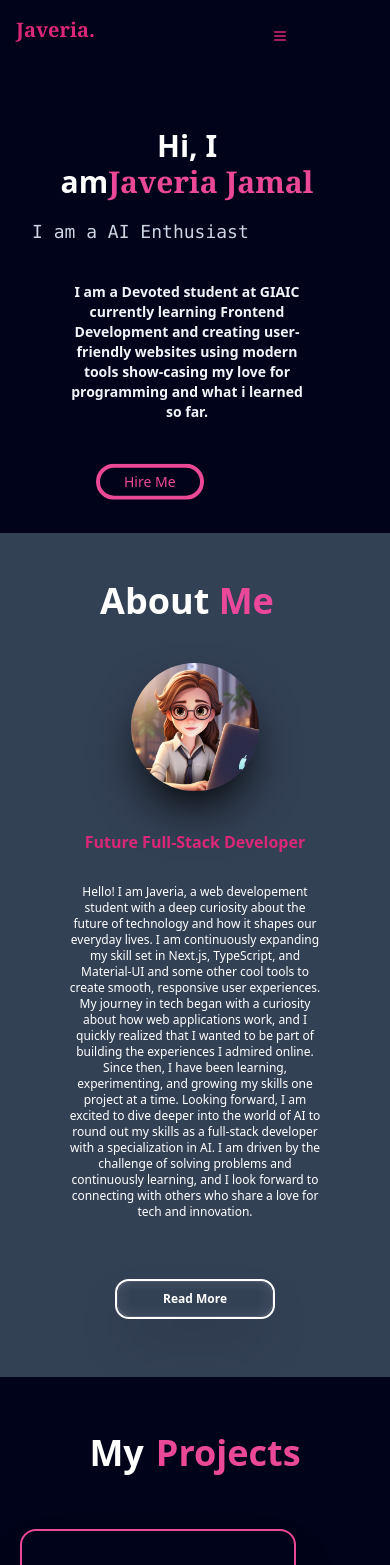
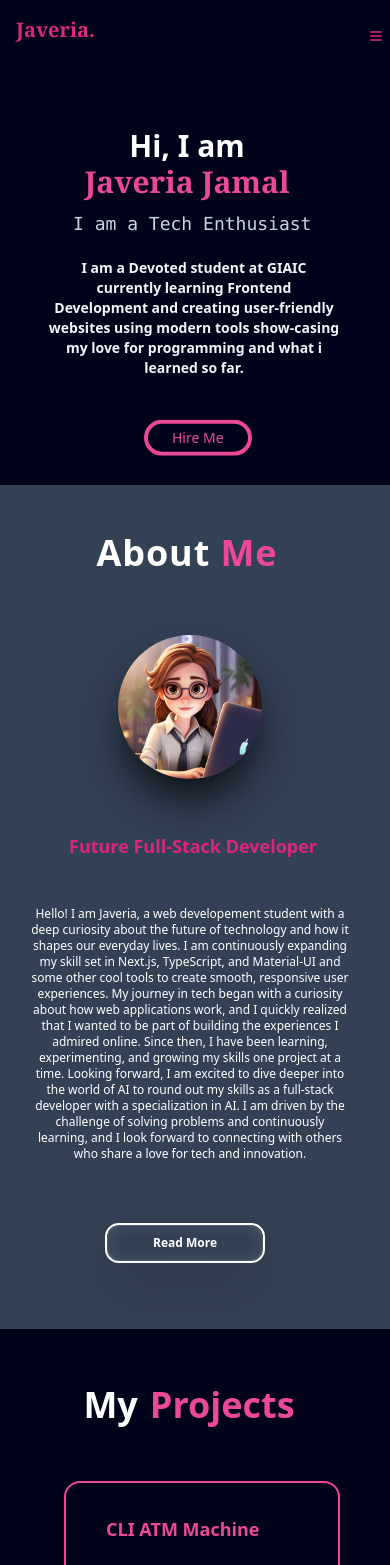
Before and after one commit to Javeriajamal/Personal-Portfolio, a Next.js app: page / in a window 390 px wide. Shown: the top 1565 px of the page. Built offline with nearby package versions, Linux system fonts and the light colour scheme.

Commit message:
updating for mobile  screen size

```diff
--- a/src/app/components/App.tsx
+++ b/src/app/components/App.tsx
@@ -5,7 +5,7 @@ import { TypeAnimation } from "react-type-animation";
 
 export const App = () => {
   return (
-    <div className='pl-52 pt-10 font-mono text-lg text-slate-300 xs:text-xs sm:text-base sm:-ml-12 xs:-ml-44 xs:-mt-4 xs:w-auto xs:flex-nowrap lg:text-lg lg:pl-52 lg:-ml-32 xl:-ml-28 xl:mt-1 xl:text-2xl md:-ml-6 md:text-lg '>
+    <div className='pl-52 pt-10 font-mono text-lg text-slate-300 xs:text-xs sm:text-base sm:-ml-12 xs:-ml-[135px] xs:-mt-6 xs:w-auto xs:flex-nowrap lg:text-lg lg:pl-52 lg:-ml-32 xl:-ml-28 xl:mt-1 xl:text-2xl md:-ml-6 md:text-lg '>
     <TypeAnimation
       sequence={[
         // Same substring at the start will only be typed out once, initially
@@ -13,7 +13,7 @@ export const App = () => {
         1000, // wait 1s before replacing "Mice" with "Hamsters"
         'I am a Passionate Learner',
         1000,
-        'I am a AI Enthusiast',
+        'I am a Tech Enthusiast',
         1000,
 
       ]}
--- a/src/app/components/Footer.tsx
+++ b/src/app/components/Footer.tsx
@@ -5,9 +5,9 @@ import React from 'react'
 export const Footer = () => {
   return (
     <div className='footer h-40 overflow-hidden flex justify-center pt-20 bg-slate-700 sm:mt-96 sm:h-32 md:h-24 xs:h-24 xs:flex-col'>
-      <p className='text-white sm:mb-2 sm:ml-40 sm:text-sm md:ml-48 md:mb-8 md:text-base lg:ml-80 lg:mb-10 xl:text-lg xl:ml-auto xl:mr-auto xs:text-xs xs:-mt-8 xs:ml-8'>Copyright © 2024 by Javeria | All right reserved.</p>
+      <p className='text-white sm:mb-2 sm:ml-40 sm:text-sm md:ml-48 md:mb-8 md:text-base lg:ml-80 lg:mb-10 xl:text-lg xl:ml-auto xl:mr-auto xs:text-xs xs:-mt-8 xs:ml-[70px] '>Copyright © 2024 by Javeria | All right reserved.</p>
 
-      <Link href={'/'}><ArrowUp className='h-10 w-10 text-white bg-pink-500 rounded-full py-2 px-2 animate-bounce hover:text-pink-500 hover:bg-white duration-1000 sm:ml-72 sm:-mt-20 md:ml-auto md:mr-32 md:-mt-14 lg:mr-44 lg:-mt-16 lg:h-10 lg:w-10 xl:mr-72 xs:h-8 xs:w-8  xs:-mt-14 xs:ml-36'/></Link>
+      <Link href={'/'}><ArrowUp className='h-10 w-10 text-white bg-pink-500 rounded-full py-2 px-2 animate-bounce hover:text-pink-500 hover:bg-white duration-1000 sm:ml-72 sm:-mt-20 md:ml-auto md:mr-32 md:-mt-14 lg:mr-44 lg:-mt-16 lg:h-10 lg:w-10 xl:mr-72 xs:h-8 xs:w-8  xs:-mt-14 xs:ml-[184px] '/></Link>
 
     </div>
   )
--- a/src/app/components/Projects.tsx
+++ b/src/app/components/Projects.tsx
@@ -5,9 +5,9 @@ export const Projects = () => {
   return (
     <>
     <section id='projects' className='h-screen pt-4 sm:h-auto overflow-hidden xl:pb-10 xs:h-auto'>
-      <h1 className='text-white text-6xl font-semibold flex justify-center pt-20 sm:text-5xl sm:-mt-7 md:text-6xl md:mr-7 md:mt-4 lg:text-6xl lg:mr-12 lg:mt-2 xl:text-7xl xl:mr-10 xs:text-4xl xs:-mt-10 '>My <span className='text-pink-500 ml-3'> Projects</span></h1>
+      <h1 className='text-white text-6xl font-semibold flex justify-center pt-20 sm:text-5xl sm:-mt-7 md:text-6xl md:mr-7 md:mt-4 lg:text-6xl lg:mr-12 lg:mt-2 xl:text-7xl xl:mr-10 xs:mr-3 xs:text-4xl xs:-mt-10 '>My <span className='text-pink-500 ml-3'> Projects</span></h1>
 
-        <div className='boxes grid grid-cols-3 gap-20 mt-20 sm:grid sm:grid-cols-2 sm:ml-5 sm:gap-8 lg:grid-cols-3 lg:ml-4 lg:mr-4 md:grid-cols-2 md:mt-20 xl:ml-16 xl:mr-20 xl:gap-14 xs:grid-cols-1 xs:ml-5 xs:gap-10 xs:mt-14 xs:mb-20'>
+        <div className='boxes grid grid-cols-3 gap-20 mt-20 sm:grid sm:grid-cols-2 sm:ml-5 sm:gap-8 lg:grid-cols-3 lg:ml-4 lg:mr-4 md:grid-cols-2 md:mt-20 xl:ml-16 xl:mr-20 xl:gap-14 xs:grid-cols-1 xs:mx-16 xs:gap-10 xs:mt-14 xs:mb-20'>
 
           <div className="box-content w-72 h-96 px-10 pt-10 border-2 border-pink-500 bg-black-100 hover: shadow-2xl rounded-2xl hover:shadow-black-100 hover:-translate-y-1 hover:scale-105 hover:duration-300 hover:border-white sm:w-48 sm:h-80 md:w-60 lg:w-56 xl:w-72 xl:h-80 xs:w-48 xs:h-80" id="box1">
             <h1 className="text-pink-500 text-2xl font-semibold mt-2 sm:text-xl sm:mt-0 xl:text-2xl md:text-xl xs:text-lg xs:-mt-2">CLI ATM Machine</h1>
--- a/src/app/components/Sidebar-mobile.tsx
+++ b/src/app/components/Sidebar-mobile.tsx
@@ -7,6 +7,7 @@ import { Menu, X } from "lucide-react";
 import Link from "next/link";
 import { SidebarButtonsSheet as SidebarButtons } from "./Sidebar-button";
 import { usePathname } from "next/navigation";
+
 
 
 interface SidebarMobileProps {
@@ -22,7 +23,7 @@ export function SidebarMobile(props: SidebarMobileProps) {
         <Sheet>
             <SheetTrigger asChild>
                 <Button className=" flex justify-end  lg:hidden xl:hidden md:visible sm:visible text-pink-600 fixed z-20 sm:mt-5 md:mt-5 sm:ml-96 md:ml-96 xs:ml-60 xs:mt-4" size='lg' variant='link'>
-                    <Menu className="menu-icon sm:ml-44 md:ml-72 none lg:hidden xl:hidden md:block sm:block" size={100} />
+                    <Menu className="menu-icon xs:ml-24 sm:ml-44 md:ml-72 none lg:hidden xl:hidden md:block sm:block" size={100} />
 
                 </Button>
             </SheetTrigger>
--- a/src/app/page.tsx
+++ b/src/app/page.tsx
@@ -12,14 +12,16 @@ import Image from "next/image";
 export default function Home() {
   return (
     <>
-    <section className="Hero-sec grid-flow-row overflow-hidden h-full  sm:grid-flow-col md:grid-flow-col lg:pb-40">
-        <h1 className="text-white font-semibold text-6xl px-52 pt-48 sm:text-4xl sm:w-8/12 md:text-5xl lg:text-5xl sm:space-x-10 sm:px-14 sm:text-center sm:ml-24 md:text-center md:ml-28 md:w-8/12  lg:-ml-20 lg:w-9/12 lg:pt-60 xl:-ml-28 xl:text-6xl sm:space-y-10 xs:text-3xl xs:-mt-16  xs:text-center xs:-ml-32 xs:px-28 lg:space-x-3"><span className="xs:ml-28 sm:ml-16">Hi, I am</span><span className="text-pink-500 font-serif sm:w-auto xs:w-full xs:-mr-28 md:w-auto md:flex-nowrap ">Javeria Jamal</ span></h1>
+
+
+    <section className="Hero-sec grid-flow-row overflow-hidden h-full xs:pb-5  sm:grid-flow-col md:grid-flow-col lg:pb-40">
+        <h1 className="text-white font-semibold text-6xl px-52 pt-48 sm:text-4xl sm:w-8/12 md:text-5xl lg:text-5xl sm:space-x-10 sm:px-14 sm:text-center sm:ml-24 md:text-center md:ml-28 md:w-8/12 lg:-ml-20 lg:w-9/12 lg:pt-60 xl:-ml-28 xl:text-6xl sm:space-y-10 xs:text-3xl xs:-mt-16 xs:text-center xs:-ml-32 xs:px-28 lg:space-x-3"><span className="xs:ml-28 sm:ml-16">Hi, I am </span><span className="text-pink-500 font-serif sm:w-auto xs:w-full xs:-mr-28 md:w-auto md:flex-nowrap ">Javeria Jamal</ span></h1>
         <App />
-        <p className="text-slate-100 pl-52 pt-14 font-semibold w-2/3 sm:text-center md:text-center sm:text-lg md:text-lg sm:w-11/12 sm:-ml-24 md:w-10/12 md:-ml-14 lg:w-8/12 lg:text-left lg:-ml-32 xl:-ml-28 xl:mt-1 xl:w-7/12 xs:text-sm xs:-mt-4 xs:-ml-36 xs:mr-20 xs:text-center xs:w-auto">
+        <p className="text-slate-100 pl-52 pt-14 font-semibold w-2/3 sm:text-center md:text-center sm:text-lg md:text-lg sm:w-11/12 sm:-ml-24 md:w-10/12 md:-ml-14 lg:w-8/12 lg:text-left lg:-ml-32 xl:-ml-28 xl:mt-1 xl:w-7/12 xs:text-sm xs:-mt-8 xs:-ml-40 xs:mr-20 xs:text-center xs:w-[500px] ">
           I am a Devoted student at GIAIC currently learning Frontend Development and creating user-friendly websites using modern tools show-casing my love for programming and what i learned so far.
         </p> <br /> <br />
 
-        <Link href={"https://www.linkedin.com/in/javeria-jamal-23a9552b3"} target="_blank" className="relative inline-flex items-center px-12 py-3 overflow-hidden text-lg font-medium text-pink-500 border-4 border-pink-500 rounded-full bg-black-100 hover:text-white group sm:ml-60 sm:px-8 sm:py-2 md:ml-72 md:mb-10 lg:px-12 lg:py-3 lg:ml-20 lg:mt-5 xl:ml-24 xl:-mt-3 xl:px-14 animate-bounce duration-1000 delay-200 xs:ml-24 xs:px-6 xs:py-1 xs:-mt-20">
+        <Link href={"https://www.linkedin.com/in/javeria-jamal-23a9552b3"} target="_blank" className="relative inline-flex items-center px-12 py-3 overflow-hidden text-lg font-medium text-pink-500 border-4 border-pink-500 rounded-full bg-black-100 hover:text-white group sm:ml-60 sm:px-8 sm:py-2 md:ml-72 md:mb-10 lg:px-12 lg:py-3 lg:ml-20 lg:mt-5 xl:ml-24 xl:-mt-3 xl:px-14 animate-bounce duration-1000 delay-200 xs:ml-[144px] xs:px-6 xs:py-1 xs:-mt-28 ">
 
         <span className="absolute left-0 block w-full h-0 transition-all bg-pink-500 opacity-100 group-hover:h-full top-1/2 group-hover:top-0 duration-400 ease"></span>
         <span className="absolute right-0 flex items-center justify-start w-10 h-10 duration-300 transform translate-x-full group-hover:translate-x-0 ease">
@@ -32,17 +34,17 @@ export default function Home() {
 
     </section>
 
-    <section className="about-sec min-h-screen bg-slate-700 mt-80 flex justify-center flex-wrap text-center sm:mt-20 md:mt-20 sm:grid sm:h-auto overflow-hidden lg:pb-28 xs:mt-8 xs:grid" id="about">
-      <h1 className="text-white font-semibold h-5 pt-20 sm:text-5xl md:text-6xl sm:pt-10 md:mt-6 md:ml-2 sm:mr-4 md:mr-7 lg:text-6xl lg:mr-14 lg:pt-12 xl:text-7xl xl:ml-14 xs:text-4xl xs:pt-12 xs:-ml-4">About <span className="text-pink-500">Me</span></h1>
-      <Image src="/images/Profile.png" width={200} height={200} alt="profile image" id="hero-img" className="shadow-2xl drop-shadow-2xl shadow-black h-56 w-56 rounded-full sm:h-36 sm:w-36 sm:mt-20 sm:ml-56 sm:mr-52 md:ml-72 md:mt-32 md:h-40 md:w-40 lg:h-48 lg:w-48 lg:ml-96 lg:mt-32 xl:ml-auto xl:mr-auto xl:w-52 xl:h-52 xl:mt-36 xs:w-32 xs:h-32 xs:ml-auto xs:mr-auto xs:mt-16"/>
+    <section className="about-sec min-h-screen bg-slate-700 mt-80 flex justify-center flex-wrap text-center sm:mt-20 md:mt-20 sm:grid sm:h-auto overflow-hidden lg:pb-28 xs:mt-2 xs:grid" id="about">
+      <h1 className="text-white font-semibold h-5 pt-20 sm:text-5xl md:text-6xl sm:pt-10 md:mt-6 md:ml-2 sm:mr-4 md:mr-7 lg:text-6xl lg:mr-14 lg:pt-12 xl:text-7xl xl:ml-14 xs:text-4xl xs:pt-12 xs:-ml-4 xs:tracking-wide ">About <span className="text-pink-500">Me</span></h1>
+      <Image src="/images/Profile.png" width={200} height={200} alt="profile image" id="hero-img" className="shadow-2xl drop-shadow-2xl shadow-black h-56 w-56 rounded-full sm:h-36 sm:w-36 sm:mt-20 sm:ml-56 sm:mr-52 md:ml-72 md:mt-32 md:h-40 md:w-40 lg:h-48 lg:w-48 lg:ml-96 lg:mt-32 xl:ml-auto xl:mr-auto xl:w-52 xl:h-52 xl:mt-36 xs:w-36 xs:h-36 xs:ml-[333px] xs:mr- auto xs:mt-16"/>
 
-      <h2 id="about-text" className="text-pink-600 text-2xl font-semibold mt-auto h-5 sm:text-xl sm:mr-4 sm:mt-6 md:mr-8 lg:text-2xl lg:mt-8 lg:mr-12 xl:-mr-6 xl:text-3xl xl:mt-7 md:text-2xl xs:text-base xs:ml-0 xs:mt-5">Future Full-Stack Developer</h2>
+      <h2 id="about-text" className="text-pink-600 text-2xl font-semibold mt-auto h-5 sm:text-xl sm:mr-4 sm:mt-6 md:mr-8 lg:text-2xl lg:mt-8 lg:mr-12 xl:-mr-6 xl:text-3xl xl:mt-7 md:text-2xl xs:text-lg xs:-ml-1 xs:mt-4">Future Full-Stack Developer</h2>
 
-      <p id="about-text" className="text-white text-center text-lg ml-72 mr-72 mt-14 sm:text-sm sm:text-center sm:ml-12 sm:mr-16 sm:mt-7 sm:w-auto md:mr-20 md:mt-8 md:w-auto lg:text-lg lg:ml-14 xl:mt-10 xl:w-9/12 xl:ml-40 md:text-sm xs:text-xs xs:w-64 xs:text-center xs:mt-4">
+      <p id="about-text" className="text-white text-center text-lg ml-72 mr-72 mt-14 sm:text-sm sm:text-center sm:ml-12 sm:mr-16 sm:mt-7 sm:w-auto md:mr-20 md:mt-8 md:w-auto lg:text-lg lg:ml-14 xl:mt-10 xl:w-9/12 xl:ml-40 md:text-sm xs:text-xs xs:w-80 xs:ml-[245px] xs:mr-[255px] xs:text-center xs:mt-4">
       Hello! I am Javeria, a web developement student with a deep curiosity about the future of technology and how it shapes our everyday lives. I am continuously expanding my skill set in Next.js, TypeScript, and Material-UI and some other cool tools to create smooth, responsive user experiences. My journey in tech began with a curiosity about how web applications work, and I quickly realized that I wanted to be part of building the experiences I admired online. Since then, I have been learning, experimenting, and growing my skills one project at a time. Looking forward, I am excited to dive deeper into the world of AI to round out my skills as a full-stack developer with a specialization in AI. I am driven by the challenge of solving problems and continuously learning, and I look forward to connecting with others who share a love for tech and innovation.
       </p>
 
-      <Link href="https://www.linkedin.com/in/javeria-jamal-23a9552b3" target="_blank" className="relative inline-flex items-center mt-2 justify-center px-10 h-16 w-52 overflow-hidden font-bold text-white border-2 border-white rounded-md shadow-2xl group sm:mt-10 sm:ml-60 sm:w-32 sm:h-12 sm:px-5 sm:mb-10 md:ml-72 md:w-36 lg:ml-96 lg:w-44 lg:h-14 xl:ml-auto xl:mr-auto xs:ml-auto xs:mr-auto  xs:mb-10 xs:w-40 xs:h-10 xs:mt-10">
+      <Link href="https://www.linkedin.com/in/javeria-jamal-23a9552b3" target="_blank" className="relative inline-flex items-center mt-2 justify-center px-10 h-16 w-52 overflow-hidden font-bold text-white border-2 border-white rounded-md shadow-2xl group sm:mt-10 sm:ml-60 sm:w-32 sm:h-12 sm:px-5 sm:mb-10 md:ml-72 md:w-36 lg:ml-96 lg:w-44 lg:h-14 xl:ml-auto xl:mr-auto  xs:ml-[320px]  xs:mb-7 xs:w-40 xs:h-10 xs:mt-6">
 
     <span className="absolute inset-0 transition duration-300 ease-out opacity-0 bg-gradient-to-br from-pink-600 via-purple-700 to-black-100 group-hover:opacity-100"></span>
 
@@ -64,50 +66,50 @@ export default function Home() {
     <Projects />
 
     <section className="skills-sec h-screen overflow-hidden bg-slate-700 sm:mt-20 sm:h-auto sm:pb-10 xs:mt-2 md:-mt-3 xs:h-auto xs:pb-20" id="skills">
-      <h1 className="text-white flex justify-center text-6xl font-semibold pt-20 sm:text-6xl sm:pt-14 md:mr-10 md:pt-20 lg:text-6xl xl:text-7xl xs:text-4xl">My <span className="text-pink-500 ml-4"> Skills</span></h1>
+      <h1 className="text-white flex justify-center text-6xl font-semibold pt-20 sm:text-6xl sm:pt-14 md:mr-10 md:pt-20 lg:text-6xl xl:text-7xl xs:text-4xl xs:-ml-5 xs:pt-12 ">My <span className="text-pink-500 ml-4"> Skills</span></h1>
 
       <div className="flex justify-between mt-14 ml-96 mr-96 -mb-16 sm:mt-20">
-          <span className="text-lg font-normal font-sans text-white ml-16 sm:text-base sm:-ml-64 md:-ml-72 lg:-ml-64 xl:-ml-32 xl:mt-10 xl:text-lg xs:-ml-80 xs:text-xs">HTML</span>
-          <span className="font-sans font-normal text-white mr-20 sm:-mr-32 sm:text-sm md:-mr-64 lg:-mr-64 xl:-mr-20 xl:mt-10 xl:text-lg xs:text-sm xs:mr-28">90%</span>
+          <span className="text-lg font-normal font-sans text-white ml-16 sm:text-base sm:-ml-64 md:-ml-72 lg:-ml-64 xl:-ml-32 xl:mt-10 xl:text-lg xs:-ml-[340px] xs:text-xs">HTML</span>
+          <span className="font-sans font-normal text-white mr-20 sm:-mr-32 sm:text-sm md:-mr-64 lg:-mr-64 xl:-mr-20 xl:mt-10 xl:text-lg xs:text-sm xs:mr-5">90%</span>
       </div>
 
-      <div className="w-2/4 bg-gray-200 rounded-full h-2.5 ml-auto mr-auto mt-20 md:ml-20 lg:ml-32 xl:ml-64 xs:w-64 sm:w-96 md:w-9/12 xl:w-7/12">
+      <div className="w-2/4 bg-gray-200 rounded-full h-2.5 ml-auto mr-auto mt-20 md:ml-20 lg:ml-32 xl:ml-64 xs:w-80 xs:mx-11 sm:w-96 md:w-9/12 xl:w-7/12 ">
       <div className="bg-pink-500 h-2.5 rounded-full w-11/12 "></div>
       </div>
 
       <div className="flex justify-between mt-20 ml-96 mr-96 -mb-16">
-          <span className="text-lg font-normal font-sans text-white ml-16 sm:text-base sm:-ml-64 md:-ml-72 lg:-ml-64 xl:-ml-32 xl:text-lg xs:-ml-80 xs:text-sm">CSS</span>
-          <span className="font-sans font-normal text-white mr-20 sm:-mr-32 sm:text-sm md:-mr-64 lg:-mr-64 xl:-mr-20 xl:text-lg xs:text-sm xs:mr-28">87%</span>
+          <span className="text-lg font-normal font-sans text-white ml-16 sm:text-base sm:-ml-64 md:-ml-72 lg:-ml-64 xl:-ml-32 xl:text-lg xs:-ml-[340px] xs:text-sm">CSS</span>
+          <span className="font-sans font-normal text-white mr-20 sm:-mr-32 sm:text-sm md:-mr-64 lg:-mr-64 xl:-mr-20 xl:text-lg xs:text-sm xs:mr-5">87%</span>
       </div>
 
-      <div className="w-2/4 bg-gray-200 rounded-full h-2.5 ml-auto mr-auto mt-20 md:ml-20 lg:ml-32 xl:ml-64 xs:w-64 sm:w-96 md:w-9/12 xl:w-7/12">
+      <div className="w-2/4 bg-gray-200 rounded-full h-2.5 ml-auto mr-auto mt-20 md:ml-20 lg:ml-32 xl:ml-64 xs:w-80 xs:mx-11 sm:w-96 md:w-9/12 xl:w-7/12">
       <div className="bg-pink-500 h-2.5 rounded-full w-10/12"></div>
       </div>
 
       <div className="flex justify-between mt-20 ml-96 mr-96 -mb-16">
-          <span className="text-lg font-normal font-sans text-white ml-16 sm:text-base sm:-ml-64 md:-ml-72 lg:-ml-64 xl:-ml-32 xl:text-lg xs:-ml-80 xs:text-sm">TypeScript</span>
-          <span className="text-lg font-sans font-normal text-white mr-20 sm:-mr-32 sm:text-sm md:-mr-64 lg:-mr-64 xl:-mr-20 xl:text-lg xs:text-sm xs:mr-28">75%</span>
+          <span className="text-lg font-normal font-sans text-white ml-16 sm:text-base sm:-ml-64 md:-ml-72 lg:-ml-64 xl:-ml-32 xl:text-lg xs:-ml-[340px] xs:text-sm">TypeScript</span>
+          <span className="text-lg font-sans font-normal text-white mr-20 sm:-mr-32 sm:text-sm md:-mr-64 lg:-mr-64 xl:-mr-20 xl:text-lg xs:text-sm xs:mr-5">75%</span>
       </div>
 
-      <div className="w-2/4 bg-gray-200 rounded-full h-2.5 ml-auto mr-auto mt-20 md:ml-20 lg:ml-32 xl:ml-64 xs:w-64 sm:w-96 md:w-9/12 xl:w-7/12">
+      <div className="w-2/4 bg-gray-200 rounded-full h-2.5 ml-auto mr-auto mt-20 md:ml-20 lg:ml-32 xl:ml-64 xs:w-80 xs:mx-11 sm:w-96 md:w-9/12 xl:w-7/12">
       <div className="bg-pink-500 h-2.5 rounded-full w-8/12"></div>
       </div>
 
       <div className="flex justify-between mt-20 ml-96 mr-96 -mb-16">
-          <span className="text-lg font-normal font-sans text-white ml-16 sm:text-base sm:-ml-64 md:-ml-72 lg:-ml-64 xl:-ml-32 xl:text-lg xs:-ml-80 xs:text-sm">Next.js</span>
-          <span className="font-sans font-normal text-white mr-20 sm:-mr-32 sm:text-sm md:-mr-64 lg:-mr-64 xl:-mr-20 xl:text-lg xs:text-sm xs:mr-28">92%</span>
+          <span className="text-lg font-normal font-sans text-white ml-16 sm:text-base sm:-ml-64 md:-ml-72 lg:-ml-64 xl:-ml-32 xl:text-lg xs:-ml-[340px] xs:text-sm">Next.js</span>
+          <span className="font-sans font-normal text-white mr-20 sm:-mr-32 sm:text-sm md:-mr-64 lg:-mr-64 xl:-mr-20 xl:text-lg xs:text-sm xs:mr-5">92%</span>
       </div>
 
-      <div className="w-2/4 bg-gray-200 rounded-full h-2.5 ml-auto mr-auto mt-20 md:ml-20 lg:ml-32 xl:ml-64 xs:w-64 sm:w-96 md:w-9/12 xl:w-7/12">
+      <div className="w-2/4 bg-gray-200 rounded-full h-2.5 ml-auto mr-auto mt-20 md:ml-20 lg:ml-32 xl:ml-64 xs:w-80 xs:mx-11 sm:w-96 md:w-9/12 xl:w-7/12">
       <div className="bg-pink-500 h-2.5 rounded-full w-11/12"></div>
       </div>
 
       <div className="flex justify-between mt-20 ml-96 mr-96 -mb-16 ">
-          <span className="text-lg font-normal font-sans text-white ml-16 sm:text-base sm:-ml-64 md:-ml-72 lg:-ml-64 xl:-ml-32 xl:text-lg xs:-ml-80 xs:text-sm">Tailwind CSS</span>
-          <span className="font-sans font-normal text-white mr-20 sm:-mr-32 sm:text-sm md:-mr-64 lg:-mr-64 xl:-mr-20 xl:text-lg xs:text-sm xs:mr-28">80%</span>
+          <span className="text-lg font-normal font-sans text-white ml-16 sm:text-base sm:-ml-64 md:-ml-72 lg:-ml-64 xl:-ml-32 xl:text-lg xs:-ml-[340px] xs:text-sm">Tailwind CSS</span>
+          <span className="font-sans font-normal text-white mr-20 sm:-mr-32 sm:text-sm md:-mr-64 lg:-mr-64 xl:-mr-20 xl:text-lg xs:text-sm xs:mr-5">80%</span>
       </div>
 
-      <div className="w-2/4 bg-gray-200 rounded-full h-2.5 ml-auto mr-auto mt-20 sm:mb-20 md:ml-20 lg:ml-32 xl:ml-64 xs:w-64 sm:w-96 md:w-9/12 xl:w-7/12">
+      <div className="w-2/4 bg-gray-200 rounded-full h-2.5 ml-auto mr-auto mt-20 sm:mb-20 md:ml-20 lg:ml-32 xl:ml-64 xs:mx-11 xs:w-80 sm:w-96 md:w-9/12 xl:w-7/12">
       <div className="bg-pink-500 h-2.5 rounded-full w-9/12"></div>
       </div>
 
@@ -115,12 +117,12 @@ export default function Home() {
 
 
     <section className="Contact-sec h-screen overflow-hidden sm:h-auto sm:-mb-80 xs:h-auto" id="contact">
-      <h3 className="text-white font-semibold text-6xl ml-40 pt-48 sm:text-5xl sm:mr-7 sm:pt-24 md:text-6xl  lg:text-6xl lg:pt-24 lg:ml-20 lg:text-left xl:pt-32 xl:ml-28 xs:text-4xl xs:-ml-0 xs:text-center xs:pt-20">Get in <span className="text-pink-500">Touch</span></h3>
-      <p className="text-white text-lg ml-40 mt-10 w-4/12 sm:text-lg sm:text-center sm:ml-36 sm:w-80  md:text-lg md:ml-52 md:mt-10 md:w-80 lg:ml-20 lg:mt-8 lg:text-left xl:ml-28 xl:w-96 xs:text-sm xs:ml-10 xs:text-center xs:w-60 xs:mt-6">
+      <h3 className="text-white font-semibold text-6xl ml-40 pt-48 sm:text-5xl sm:mr-7 sm:pt-24 md:text-6xl  lg:text-6xl lg:pt-24 lg:ml-20 lg:text-left xl:pt-32 xl:ml-28 xs:text-4xl xs:-ml-6 xs:text-center xs:pt-14">Get in <span className="text-pink-500">Touch</span></h3>
+      <p className="text-white text-lg ml-40 mt-10 w-4/12 sm:text-lg sm:text-center sm:ml-36 sm:w-80  md:text-lg md:ml-52 md:mt-10 md:w-80 lg:ml-20 lg:mt-8 lg:text-left xl:ml-28 xl:w-96 xs:text-sm xs:ml-[75px] xs:text-center xs:w-60 xs:mt-6">
       I would love to connect! Whether you have a question, want to chat about web development, or just want to say hi, feel free to reach out.
       </p>
 
-      <div className="flex justify-center ml-48 mt-20 space-x-8 sm:mt-10 sm:mr-8 lg:justify-start lg:ml-20 xl:ml-28 xl:mt-14 xs:ml-0 xs:mt-10 xs:space-x-4">
+      <div className="flex justify-center ml-48 mt-20 space-x-8 sm:mt-10 sm:mr-8 lg:justify-start lg:ml-20 xl:ml-28 xl:mt-14 xs:-ml-5 xs:mt-10 xs:space-x-4">
       <Link href="mailto:javeriajamal034@gmail.com" target="_blank"><Mail className="h-14 w-14 px-2 fill-pink-500 rounded-full border-4 border-white hover:fill-white hover:border-pink-500 sm:h-12 sm:w-12 xs:w-10 xs:h-10" /></Link>
 
       <Link href={'https://www.linkedin.com/in/javeria-jamal-23a9552b3'} target="_blank"><Linkedin className="h-14 w-14 px-2 fill-pink-500 rounded-full border-4 border-white hover:fill-white hover:border-pink-500 sm:h-12 sm:w-12 xs:w-10 xs:h-10" /></Link>
@@ -129,7 +131,7 @@ export default function Home() {
       </div>
 
 
-      <form className="w-4/12 flex mr-72 -mt-80 xs:ml-4 sm:mt-20 sm:ml-24 md:ml-36 lg:ml-auto lg:-mt-80 xl:pt-6 xs:mt-8 ">
+      <form className="w-4/12 flex mr-72 -mt-80 xs:ml-14 sm:mt-20 sm:ml-24 md:ml-36 lg:ml-auto lg:-mt-80 xl:pt-6 xs:mt-8  ">
         <fieldset className="rounded-md px-20 py-10 md:px-7 lg:px-4 lg:ml-40 xs:pl-4 flex-col justify-center">
             <input type="text" id="name" autoComplete="additional-name" placeholder="Full name" required className=" placeholder-white px-4 py-3 w-full bg-black-100 border-2 mt-4 text-white border-pink-500 rounded-sm xs:w-64 sm:w-96 xl:w-full"></input>
 
@@ -140,7 +142,7 @@ export default function Home() {
             <textarea id="message" placeholder="Your message" rows={5} required className="px-4 text- py-7 placeholder-white w-full bg-black-100 border-2 mt-7  text-white border-pink-500 rounded-sm xs:w-64 sm:w-96 xl:w-full "></textarea>
 
 
-            <Link href={'*'} className=" relative items-center justify-start inline-block px-7 py-3 mt-10 ml-36 overflow-hidden font-medium transition-all bg-pink-500 rounded-md hover:bg-white group sm:ml-28 sm:w-40 sm:px-10 sm:py-4 sm:text-xs sm:text-center lg:mr-28 lg:w-48 lg:py-3 xl:px-14 xl:py-3 xl:w-52 xl:ml-28 xs:w-36 xs:text-center xs:h-12 xs:ml-14">
+            <Link href={'/*'} className=" relative items-center justify-start inline-block px-7 py-3 mt-10 ml-36 overflow-hidden font-medium transition-all bg-pink-500 rounded-md hover:bg-white group sm:ml-28 sm:w-40 sm:px-10 sm:py-4 sm:text-xs sm:text-center lg:mr-28 lg:w-48 lg:py-3 xl:px-14 xl:py-3 xl:w-52 xl:ml-28 xs:w-36 xs:text-center xs:h-12 xs:ml-14">
 
             <span className="absolute inset-0 border-0 group-hover:border-[25px] ease-linear duration-100 transition-all border-white rounded-full"></span>
             <span className="relative w-full text-left text-white transition-colors duration-200 ease-in-out group-hover:text-black-100 xl:text-sm xs:text-xs lg:text-base ">Send message</span>
```
